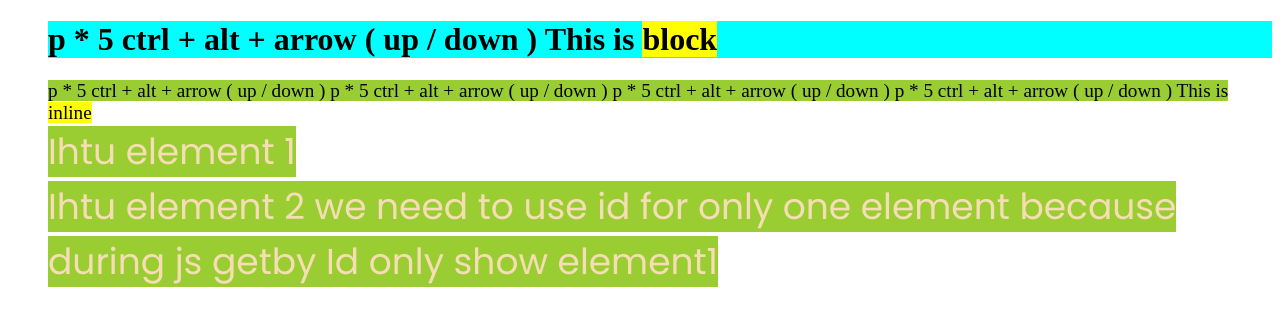
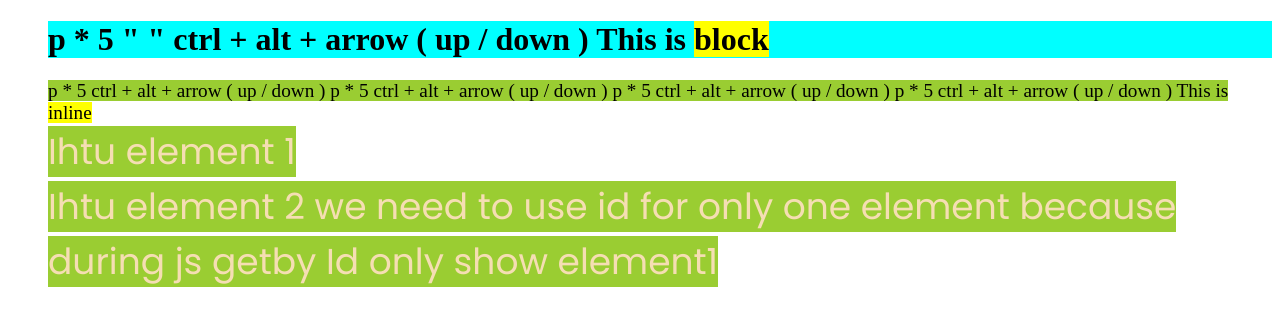
Before and after one commit to srivatsananandkumar/git.hub, a plain HTML site: page index.html in a window 1280 px wide. Drawn offline with Linux system fonts and the light colour scheme; files whose address does not match are found by name.

Commit message:
thala for many reasons

```diff
--- a/index.html
+++ b/index.html
@@ -18,7 +18,7 @@
  <!--       </table>  -->
 
         <ul>
-            <p><h1><span> p * 5    ctrl + alt + arrow   ( up / down ) This is <mark>block</mark></span> </h1></p>
+            <p><h1><span> p * 5    " " ctrl + alt + arrow   ( up / down ) This is <mark>block</mark></span> </h1></p>
             <p>p * 5    ctrl + alt + arrow   ( up / down ) </p>
             <p>p * 5    ctrl + alt + arrow   ( up / down ) </p>
             <p>p * 5    ctrl + alt + arrow   ( up / down ) </p>
```
